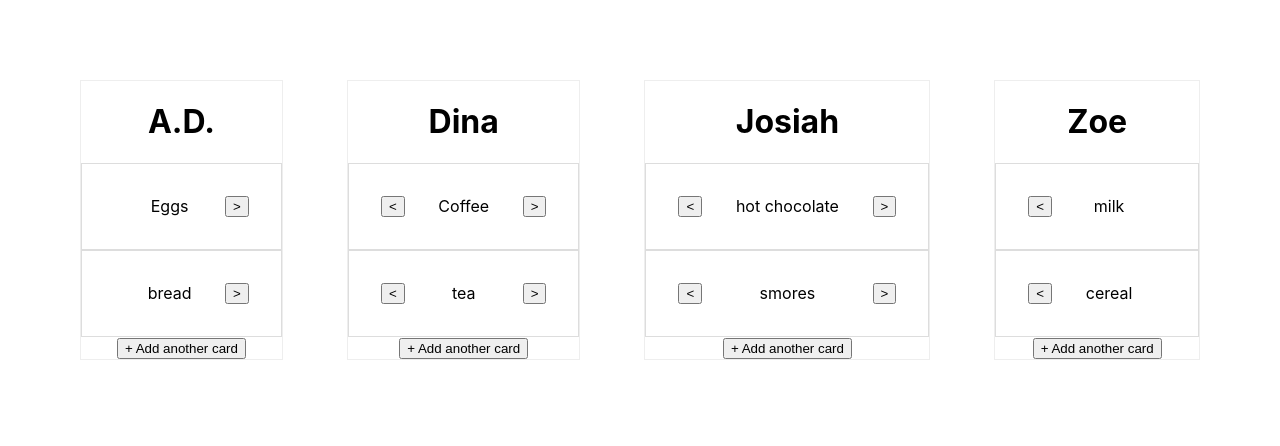
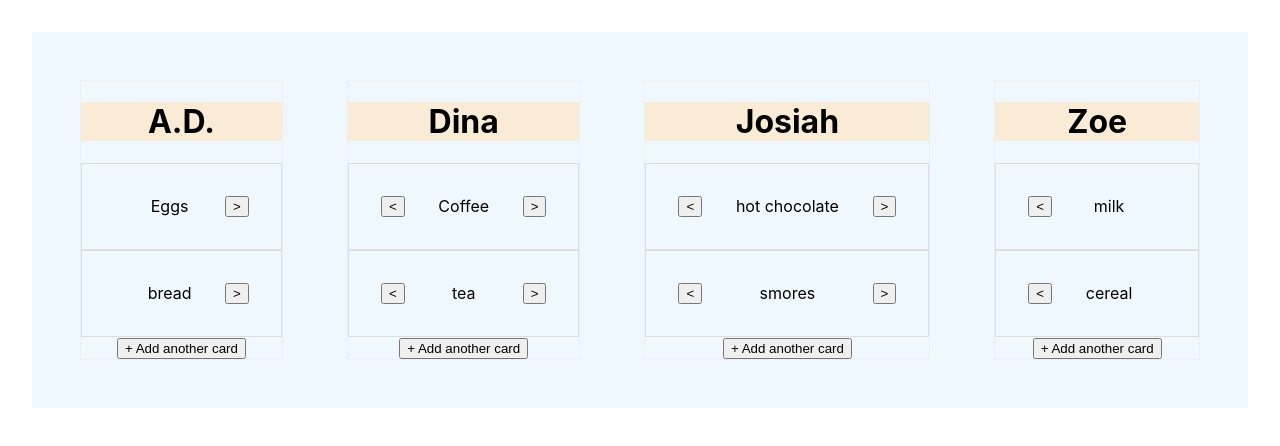
Before and after one commit to adfaris/kanban, a React (Create React App) app: page / in a window 1280 px wide. Shown: the top 446 px of the page. Built offline with nearby package versions, Linux system fonts and the light colour scheme.

Commit message:
modify css

```diff
--- a/src/App.css
+++ b/src/App.css
@@ -2,6 +2,7 @@
     display:flex;
     padding: 1rem;
     margin: 2rem;
+    background-color: aliceblue;
 }
 .column {
     border: #eee 1px solid;
@@ -9,13 +10,18 @@
     flex-grow: 1;
     text-align: center;
 }
+.column h1 {
+    background-color: antiquewhite;
+}
 .card {
     border: #ddd 1px solid;
     padding: 2rem;
     display: flex;
     flex-grow: 1;
+
 }
 .card .title {
     flex-grow: 1;
     text-align: center;
+
 }
```
